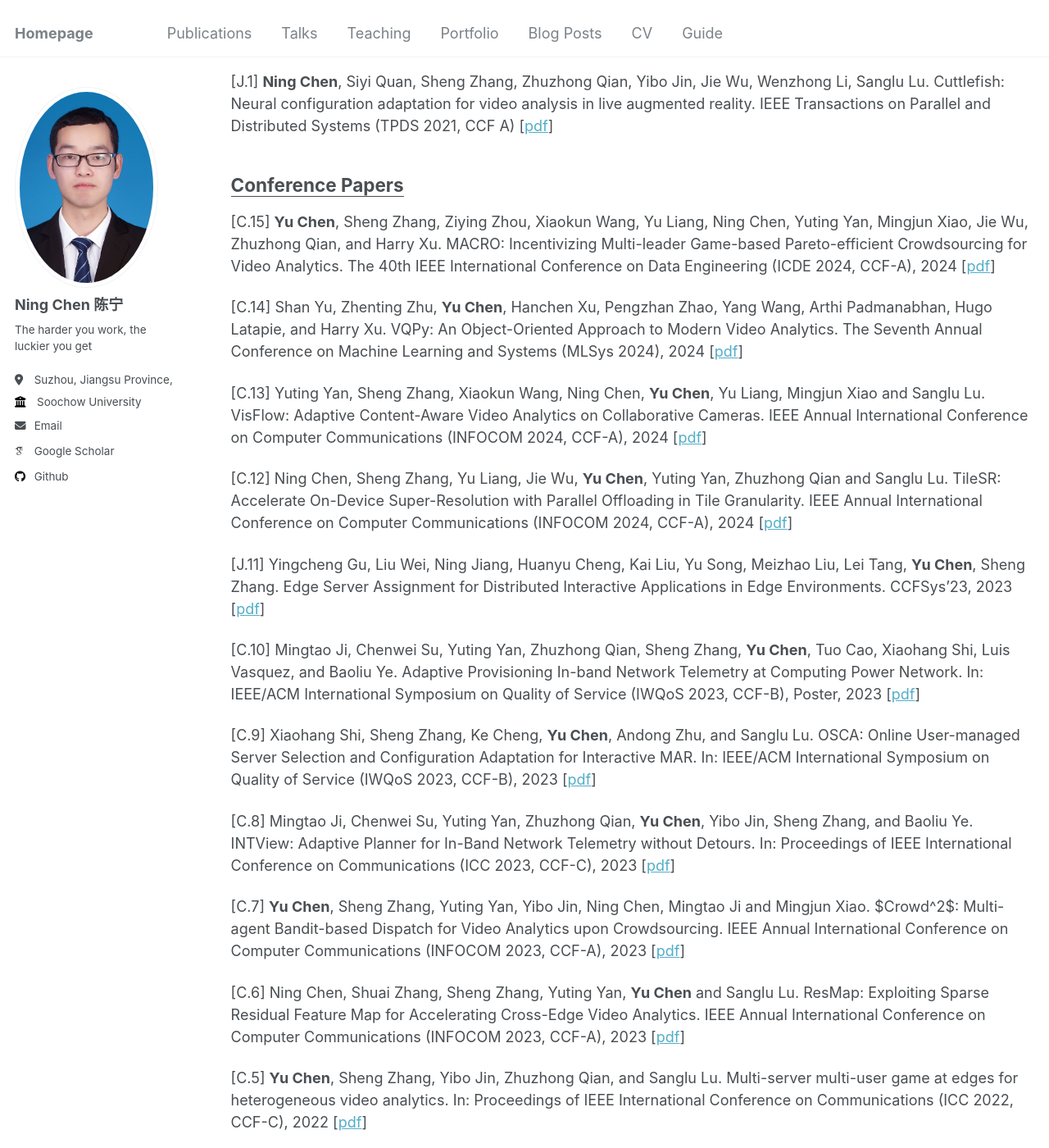
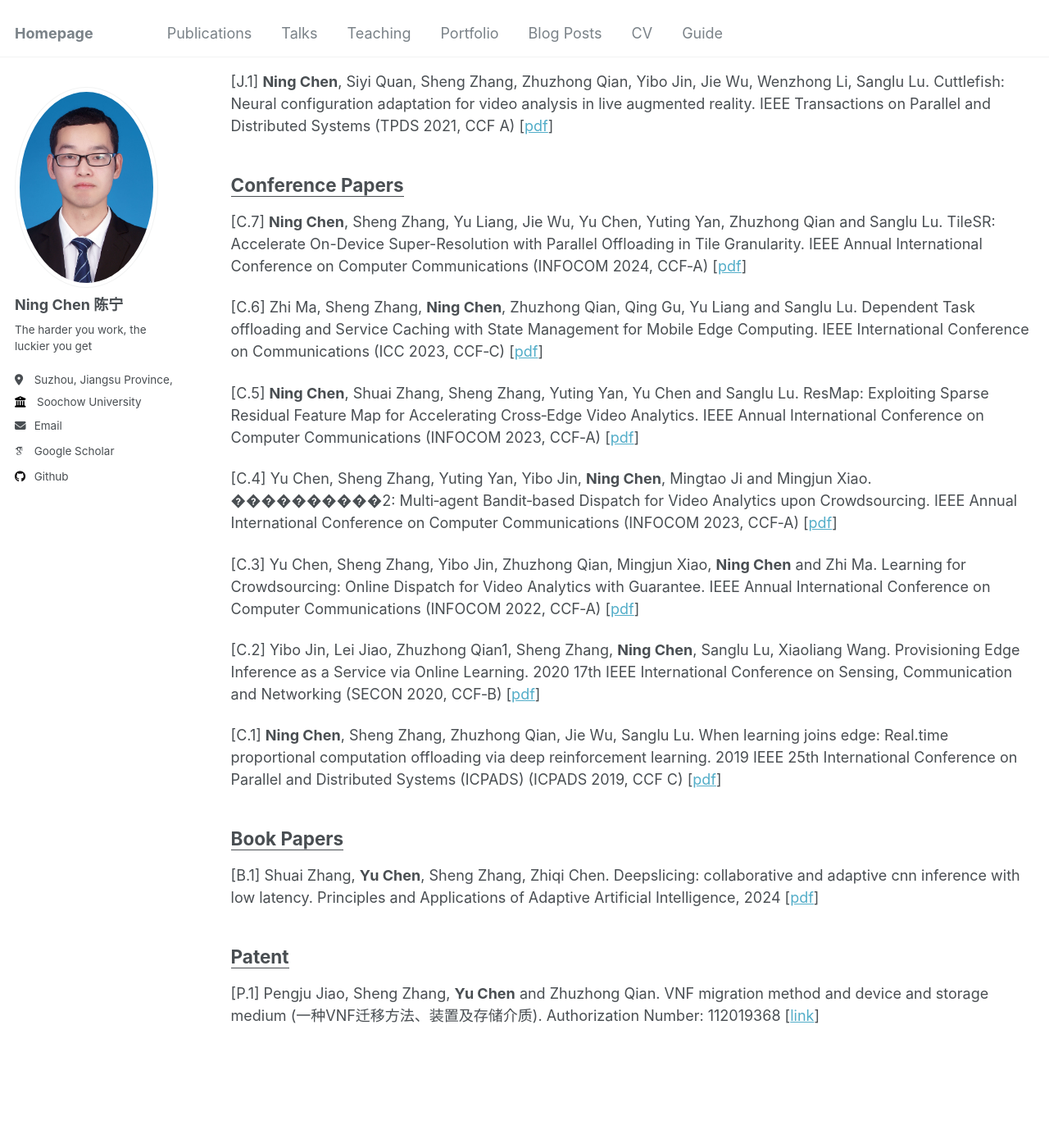
Before and after one commit to nju-cn/nju-cn.github.io, a Jekyll site: the page built from _pages/publications.md, in a window 1280 px wide and 1400 px high, scrolled down 633 px. Shown: the whole window at 82% size. Built offline with Jekyll 4.4.1, drawn with Linux system fonts in a browser that asks for light colours; some web fonts are replaced; some of the changed text lies outside the part shown.

Commit message:
Update publications.md

```diff
--- a/_pages/publications.md
+++ b/_pages/publications.md
@@ -30,36 +30,34 @@
 
 
 ## <u>Conference Papers</u>
-[C.15] **Yu Chen**, Sheng Zhang, Ziying Zhou, Xiaokun Wang, Yu Liang, Ning Chen, Yuting Yan, Mingjun Xiao, Jie Wu, Zhuzhong Qian, and Harry Xu. MACRO: Incentivizing Multi-leader Game-based Pareto-efficient Crowdsourcing for Video Analytics. The 40th IEEE International Conference on Data Engineering (ICDE 2024, CCF-A), 2024 [[pdf](http://chenyu97.github.io)]
 
-[C.14] Shan Yu, Zhenting Zhu, **Yu Chen**, Hanchen Xu, Pengzhan Zhao, Yang Wang, Arthi Padmanabhan, Hugo Latapie, and Harry Xu. VQPy: An Object-Oriented Approach to Modern Video Analytics. The Seventh Annual Conference on Machine Learning and Systems (MLSys 2024), 2024 [[pdf](http://chenyu97.github.io)]
+[C.7] **Ning Chen**, Sheng Zhang, Yu Liang, Jie Wu, Yu Chen, Yuting Yan, Zhuzhong Qian and Sanglu Lu. TileSR:
+Accelerate On-Device Super-Resolution with Parallel Offloading in Tile Granularity. IEEE Annual
+International Conference on Computer Communications (INFOCOM 2024, CCF‑A) [[pdf](http://nju-cn.github.io/files/TileSR_INFOCOM.pdf)]
 
-[C.13] Yuting Yan, Sheng Zhang, Xiaokun Wang, Ning Chen, **Yu Chen**, Yu Liang, Mingjun Xiao and Sanglu Lu. VisFlow: Adaptive Content-Aware Video Analytics on Collaborative Cameras. IEEE Annual International Conference on Computer Communications (INFOCOM 2024, CCF-A), 2024 [[pdf](http://chenyu97.github.io)]
+[C.6] Zhi Ma, Sheng Zhang, **Ning Chen**, Zhuzhong Qian, Qing Gu, Yu Liang and Sanglu Lu. Dependent Task
+offloading and Service Caching with State Management for Mobile Edge Computing. IEEE International
+Conference on Communications (ICC 2023, CCF‑C) [[pdf](http://nju-cn.github.io/files/ICC_2023.pdf)]
 
-[C.12]
-Ning Chen, Sheng Zhang, Yu Liang, Jie Wu, **Yu Chen**, Yuting Yan, Zhuzhong Qian and Sanglu Lu. TileSR: Accelerate On-Device Super-Resolution with Parallel Offloading in Tile Granularity. IEEE Annual International Conference on Computer Communications (INFOCOM 2024, CCF-A), 2024 [[pdf](http://chenyu97.github.io)]
+[C.5] **Ning Chen**, Shuai Zhang, Sheng Zhang, Yuting Yan, Yu Chen and Sanglu Lu. ResMap: Exploiting Sparse
+Residual Feature Map for Accelerating Cross‑Edge Video Analytics. IEEE Annual International Conference
+on Computer Communications (INFOCOM 2023, CCF‑A) [[pdf](http://nju-cn.github.io/files/ResMap.pdf)]
 
-[J.11] Yingcheng Gu, Liu Wei, Ning Jiang, Huanyu Cheng, Kai Liu, Yu Song, Meizhao Liu, Lei Tang, **Yu Chen**, Sheng Zhang. Edge Server Assignment for Distributed Interactive Applications in Edge Environments. CCFSys'23, 2023 [[pdf](http://chenyu97.github.io)]
+[C.4] Yu Chen, Sheng Zhang, Yuting Yan, Yibo Jin, **Ning Chen**, Mingtao Ji and Mingjun Xiao. ����������2: Multi‑agent
+Bandit‑based Dispatch for Video Analytics upon Crowdsourcing. IEEE Annual International Conference on
+Computer Communications (INFOCOM 2023, CCF‑A) [[pdf](http://nju-cn.github.io/files/INFOCOM_2023.pdf)]
 
-[C.10] Mingtao Ji, Chenwei Su, Yuting Yan, Zhuzhong Qian, Sheng Zhang, **Yu Chen**, Tuo Cao, Xiaohang Shi, Luis Vasquez, and Baoliu Ye. Adaptive Provisioning In-band Network Telemetry at Computing Power Network. In: IEEE/ACM International Symposium on Quality of Service (IWQoS 2023, CCF-B), Poster, 2023 [[pdf](http://chenyu97.github.io)]
+[C.3] Yu Chen, Sheng Zhang, Yibo Jin, Zhuzhong Qian, Mingjun Xiao, **Ning Chen** and Zhi Ma. Learning for
+Crowdsourcing: Online Dispatch for Video Analytics with Guarantee. IEEE Annual International Conference
+on Computer Communications (INFOCOM 2022, CCF‑A) [[pdf](http://nju-cn.github.io/files/INFOCOM_2022.pdf)]
 
-[C.9] Xiaohang Shi, Sheng Zhang, Ke Cheng, **Yu Chen**, Andong Zhu, and Sanglu Lu. OSCA: Online User-managed Server Selection and Configuration Adaptation for Interactive MAR. In: IEEE/ACM International Symposium on Quality of Service (IWQoS 2023, CCF-B), 2023 [[pdf](http://chenyu97.github.io)]
+[C.2] Yibo Jin, Lei Jiao, Zhuzhong Qian1, Sheng Zhang, **Ning Chen**, Sanglu Lu, Xiaoliang Wang. Provisioning
+Edge Inference as a Service via Online Learning. 2020 17th IEEE International Conference on Sensing,
+Communication and Networking (SECON 2020, CCF‑B) [[pdf](http://nju-cn.github.io/files/SECON.pdf)]
 
-[C.8] Mingtao Ji, Chenwei Su, Yuting Yan, Zhuzhong Qian, **Yu Chen**, Yibo Jin, Sheng Zhang, and Baoliu Ye. INTView: Adaptive Planner for In-Band Network Telemetry without Detours. In: Proceedings of IEEE International Conference on Communications (ICC 2023, CCF-C), 2023 [[pdf](http://chenyu97.github.io)]
-
-[C.7] **Yu Chen**, Sheng Zhang, Yuting Yan, Yibo Jin, Ning Chen, Mingtao Ji and Mingjun Xiao. $Crowd^2$: Multi-agent Bandit-based Dispatch for Video Analytics upon Crowdsourcing. IEEE Annual International Conference on Computer Communications (INFOCOM 2023, CCF-A), 2023 [[pdf](http://chenyu97.github.io)]
-
-[C.6] Ning Chen, Shuai Zhang, Sheng Zhang, Yuting Yan, **Yu Chen** and Sanglu Lu. ResMap: Exploiting Sparse Residual Feature Map for Accelerating Cross-Edge Video Analytics. IEEE Annual International Conference on Computer Communications (INFOCOM 2023, CCF-A), 2023 [[pdf](http://chenyu97.github.io)]
-
-[C.5] **Yu Chen**, Sheng Zhang, Yibo Jin, Zhuzhong Qian, and Sanglu Lu. Multi-server multi-user game at edges for heterogeneous video analytics. In: Proceedings of IEEE International Conference on Communications (ICC 2022, CCF-C),  2022 [[pdf](http://chenyu97.github.io/files/Yu_ICC22.pdf)]
-
-[C.4] **Yu Chen**, Sheng Zhang, Yibo Jin, Zhuzhong Qian, Mingjun Xiao, Ning Chen and Zhi Ma. Learning for Crowdsourcing: Online Dispatch for Video Analytics with Guarantee. IEEE Annual International Conference on Computer Communications (INFOCOM 2022, CCF-A), Virtual Conference, 2022 [[pdf](http://chenyu97.github.io/files/Yu_INFOCOM22.pdf)]
-
-[C.3] **Yu Chen**, Sheng Zhang, Mingjun Xiao, Zhuzhong Qian, Jie Wu and Sanglu Lu. Multi-user Edge-assisted Video Analytics Task Offloading Game based on Deep Reinforcement Learning. IEEE International Conference on Parallel and Distributed Systems (ICPADS 2020, CCF-C), 2020 [[pdf](http://chenyu97.github.io/files/Yu_ICPADS20.pdf)]
-
-[C.2] Can Wang, Sheng Zhang, **Yu Chen**, Zhuzhong Qian, Jie Wu and Mingjun Xiao. Joint Configuration Adaptation and Bandwidth Allocation for Edge-based Real-time Video Analytics. IEEE Annual International Conference on Computer Communications (INFOCOM 2020, CCF-A), 2020 [[pdf](http://chenyu97.github.io/files/Can_INFOCOM20.pdf)]
-
-[C.1] **Yu Chen**, Sheng Zhang, Yanchao Zhao, Zhuzhong Qian, Yu Liang, Jidong Ge and Sanglu Lu. Efficient VNF Migration and Recovery in Edge Computing Environments. ACM 48th International Conference on Parallel Processing (ICPP 2019, CCF-B), Poster, 2019 [[pdf](http://chenyu97.github.io/files/Yu_ICPP19.pdf)]
+[C.1] **Ning Chen**, Sheng Zhang, Zhuzhong Qian, Jie Wu, Sanglu Lu. When learning joins edge: Real.time
+proportional computation offloading via deep reinforcement learning. 2019 IEEE 25th International
+Conference on Parallel and Distributed Systems (ICPADS) (ICPADS 2019, CCF C) [[pdf](http://nju-cn.github.io/files/ICPADS.pdf)]
 
 ## <u>Book Papers</u>
 [B.1] Shuai Zhang, **Yu Chen**, Sheng Zhang, Zhiqi Chen. Deepslicing: collaborative and adaptive cnn inference with low latency. Principles and Applications of Adaptive Artificial Intelligence, 2024 [[pdf](http://chenyu97.github.io)]
```
